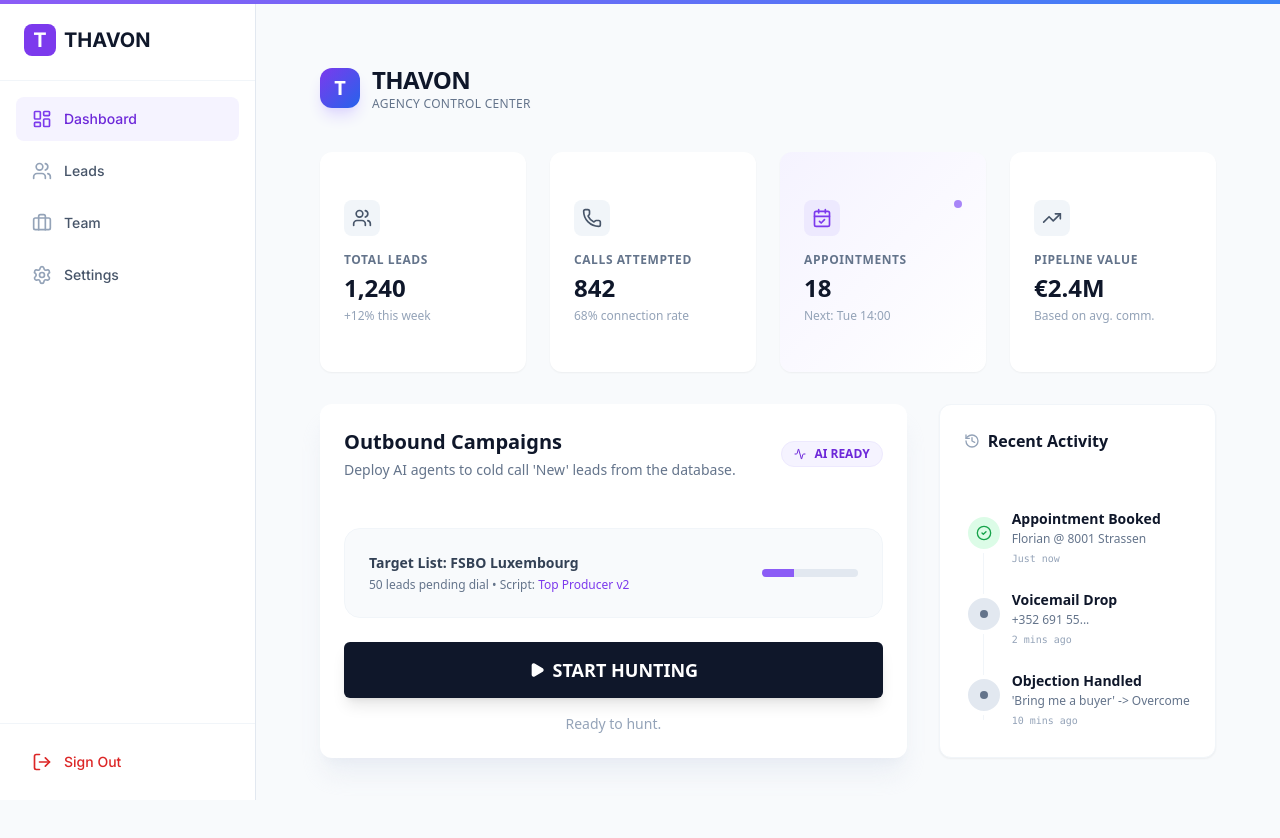
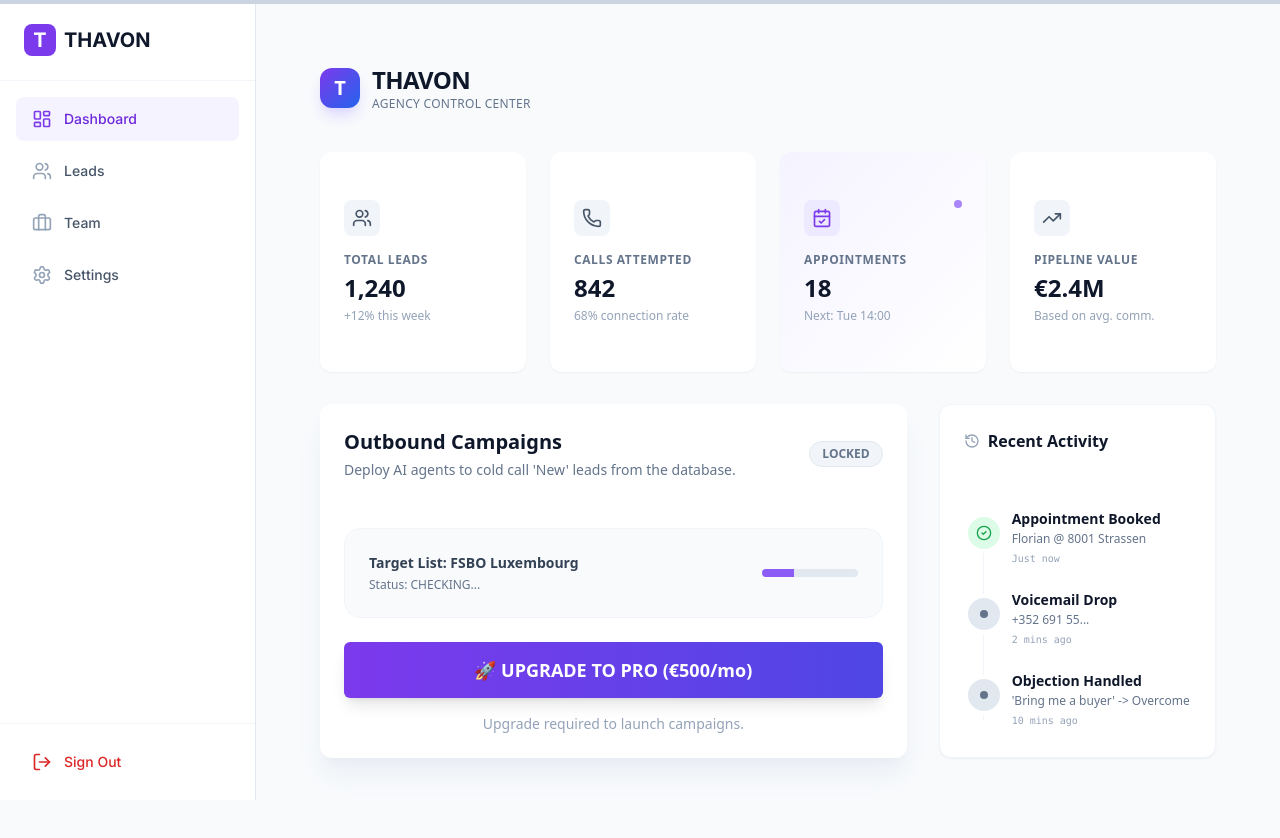
Before and after one commit to florianderosnay-collab/thavon-backend, a Next.js app in the folder frontend/: page / in a window 1280 px wide. Shown: the top 838 px of the page. Built offline with nearby package versions, Linux system fonts and the light colour scheme; no server answers.

Commit message:
page.txt

```diff
--- a/frontend/app/page.tsx
+++ b/frontend/app/page.tsx
@@ -1,6 +1,6 @@
 "use client";
 
-import { useState } from "react";
+import { useState, useEffect } from "react";
 import axios from "axios";
 import { supabase } from "@/lib/supabaseClient";
 import {
@@ -21,26 +21,54 @@ const API_URL = "https://web-production-274e.up.railway.app";
 
 export default function Dashboard() {
   const [loading, setLoading] = useState(false);
-  const [status, setStatus] = useState("Ready to hunt.");
+  const [status, setStatus] = useState("System Standby");
+  const [agency, setAgency] = useState<any>(null); // Store full agency data to check subscription
+
+  // 1. Fetch Agency Data on Load
+  useEffect(() => {
+    const checkAccess = async () => {
+        const { data: { user } } = await supabase.auth.getUser();
+        if (!user) return;
+
+        // Get the link table
+        const { data: member } = await supabase
+            .from("agency_members")
+            .select("agency_id")
+            .eq("user_id", user.id)
+            .single();
+
+        if (member) {
+            // Fetch the FULL Agency details (including subscription_status)
+            const { data: agencyData } = await supabase
+                .from("agencies")
+                .select("*")
+                .eq("id", member.agency_id)
+                .single();
+
+            setAgency(agencyData);
+        }
+    };
+    checkAccess();
+  }, []);
 
   const handleStartCampaign = async () => {
+    if (!agency) return;
+
+    // --- THE GATEKEEPER ---
+    // If subscription is not active, stop them here.
+    if (agency.subscription_status !== 'active') {
+        alert("⚠️ Access Denied: You are on the Free Plan. Please upgrade to start hunting.");
+        return;
+    }
+
     setLoading(true);
     setStatus("Identifying Agency...");
 
     try {
-      // 1. Get the Agency ID of the logged-in user
-      const { data: { user } } = await supabase.auth.getUser();
-      if (!user) throw new Error("User not logged in");
-
-      const { data: member } = await supabase.from("agency_members").select("agency_id").eq("user_id", user.id).single();
-      if (!member) throw new Error("No Agency found for this user. Contact Support.");
-
-      // 2. Trigger the Campaign with the Agency ID
       setStatus("Initiating AI Agents...");
-
-      // Pass the agency_id to the backend so it knows WHOSE leads to call
+      // Send the ID to Python so it knows who to call
       const response = await axios.post(`${API_URL}/start-campaign`, {
-        agency_id: member.agency_id
+        agency_id: agency.id
       });
 
       setStatus(`Success: ${response.data.message}`);
@@ -50,6 +78,9 @@ export default function Dashboard() {
     }
     setLoading(false);
   };
+
+  // Helper to check if they paid
+  const isPro = agency?.subscription_status === 'active';
 
   return (
     <div className="min-h-screen bg-slate-50 p-8 font-sans">
@@ -82,7 +113,9 @@ export default function Dashboard() {
 
           {/* LEFT: THE AI LAUNCHPAD */}
           <Card className="col-span-2 border-none shadow-xl shadow-slate-200/60 overflow-hidden bg-white">
-            <div className="absolute top-0 left-0 w-full h-1 bg-gradient-to-r from-violet-500 to-blue-500"></div>
+            {/* The colored bar turns GRAY if they haven't paid */}
+            <div className={`absolute top-0 left-0 w-full h-1 ${isPro ? "bg-gradient-to-r from-violet-500 to-blue-500" : "bg-slate-300"}`}></div>
+
             <CardHeader className="pb-4">
               <div className="flex justify-between items-center">
                 <div>
@@ -91,9 +124,16 @@ export default function Dashboard() {
                     Deploy AI agents to cold call 'New' leads from the database.
                   </CardDescription>
                 </div>
+                {/* Visual Indicator: AI READY vs LOCKED */}
+                {isPro ? (
                     <div className="bg-violet-50 text-violet-700 px-3 py-1 rounded-full text-xs font-bold border border-violet-100 flex items-center gap-2">
                         <Activity className="w-3 h-3" /> AI READY
                     </div>
+                ) : (
+                    <div className="bg-slate-100 text-slate-500 px-3 py-1 rounded-full text-xs font-bold border border-slate-200">
+                        LOCKED
+                    </div>
+                )}
               </div>
             </CardHeader>
             <CardContent className="space-y-6">
@@ -101,15 +141,18 @@ export default function Dashboard() {
               <div className="p-6 bg-slate-50 rounded-2xl border border-slate-100 flex items-center justify-between">
                 <div>
                    <p className="text-sm font-semibold text-slate-700">Target List: FSBO Luxembourg</p>
-                   <p className="text-xs text-slate-500 mt-1">50 leads pending dial • Script: <span className="text-violet-600 font-medium">Top Producer v2</span></p>
+                   {/* Show Status explicitly */}
+                   <p className="text-xs text-slate-500 mt-1">Status: <span className="font-medium uppercase">{agency?.subscription_status || "Checking..."}</span></p>
                 </div>
                 <div className="h-2 w-24 bg-slate-200 rounded-full overflow-hidden">
                    <div className="h-full bg-violet-500 w-1/3"></div>
                 </div>
               </div>
 
-              {/* THE ACTION BUTTON */}
+              {/* THE ACTION BUTTON (Conditional) */}
               <div className="flex flex-col gap-4">
+                {isPro ? (
+                    // IF PAID: Show the Start Button
                     <Button
                         onClick={handleStartCampaign}
                         disabled={loading}
@@ -123,9 +166,19 @@ export default function Dashboard() {
                         </>
                         )}
                     </Button>
+                ) : (
+                    // IF FREE: Show the Upgrade Button
+                    <Button
+                        // IMPORTANT: Replace this link with your actual Stripe Link later
+                        onClick={() => window.open('YOUR_STRIPE_PAYMENT_LINK_HERE', '_blank')}
+                        className="w-full h-14 text-lg font-semibold bg-gradient-to-r from-violet-600 to-indigo-600 text-white shadow-lg hover:opacity-90 transition-all active:scale-[0.99]"
+                    >
+                        🚀 UPGRADE TO PRO (€500/mo)
+                    </Button>
+                )}
 
                 <p className={`text-center text-sm font-medium ${status.includes('Success') ? 'text-green-600' : 'text-slate-400'}`}>
-                   {status}
+                   {isPro ? status : "Upgrade required to launch campaigns."}
                 </p>
               </div>
             </CardContent>
```
Lines whose indentation alone changed are shown as unchanged.
